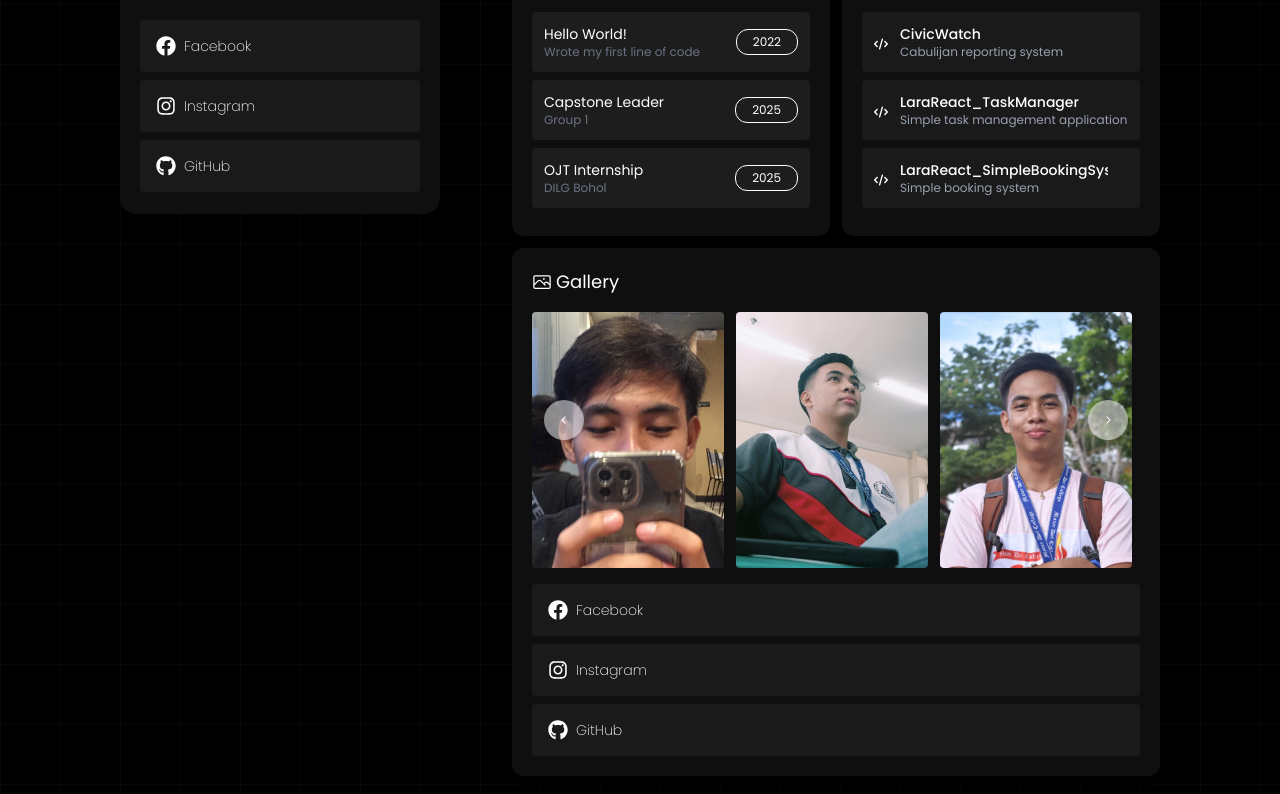
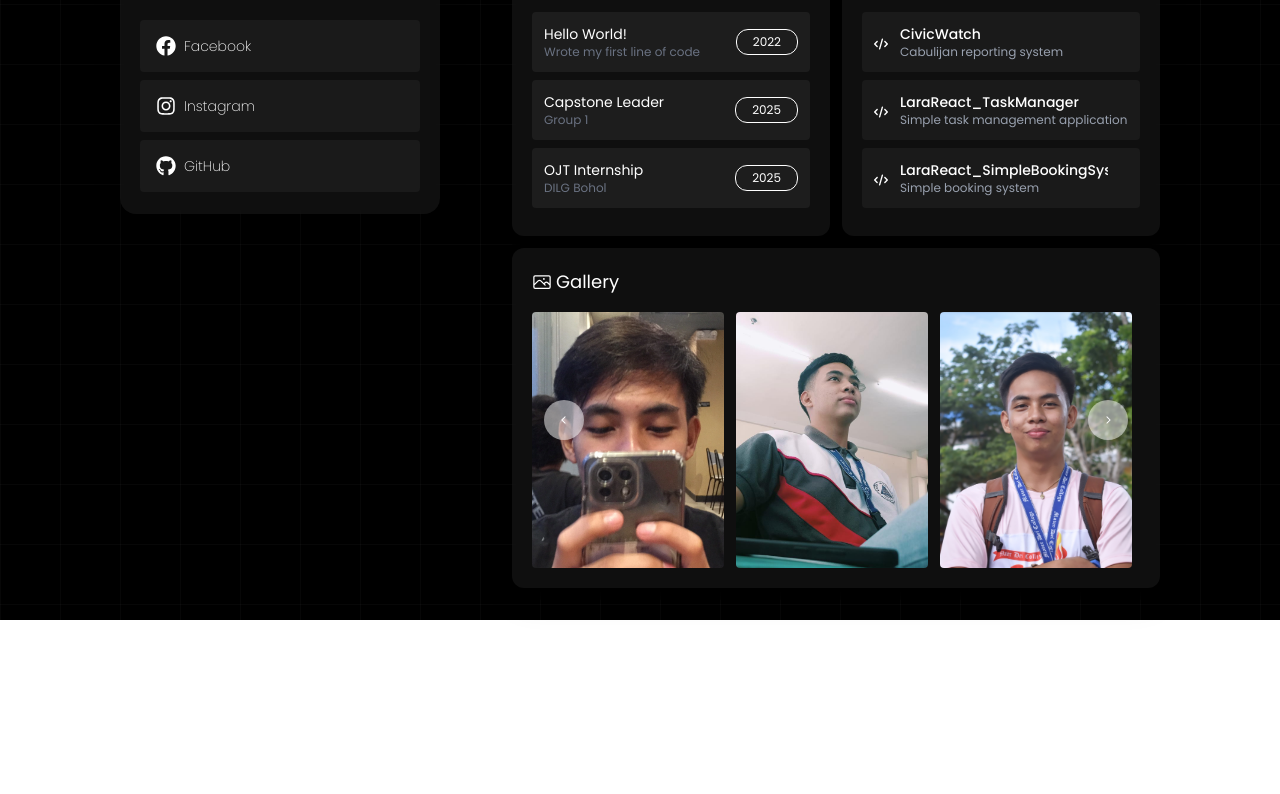
Before and after one commit to Jacodesit/JacobsPortfolio, a React (Vite) app: page /home in a window 1280 px wide. Shown: the part 536-1330 px from the top of the page. After the commit the page ends 1156 px from the top, so only its background shows below. Built offline with nearby package versions, Linux system fonts and the light colour scheme.

Commit message:
Initial commit this time

```diff
--- a/src/components/gallery.tsx
+++ b/src/components/gallery.tsx
@@ -3,7 +3,6 @@ import { useRef } from "react";
 import GalleryIcon from "./image-icon"
 import { RxCaretLeft } from "react-icons/rx";
 import { RxCaretRight } from "react-icons/rx";
-import Socials from "./socials";
 
 export default function Gallery() {
     const scrollRef = useRef<HTMLDivElement>(null)
@@ -74,9 +73,6 @@ export default function Gallery() {
                     ))}
                 </div>
             </div>
-
-
-            <Socials />
         </div>
     )
 }
```
